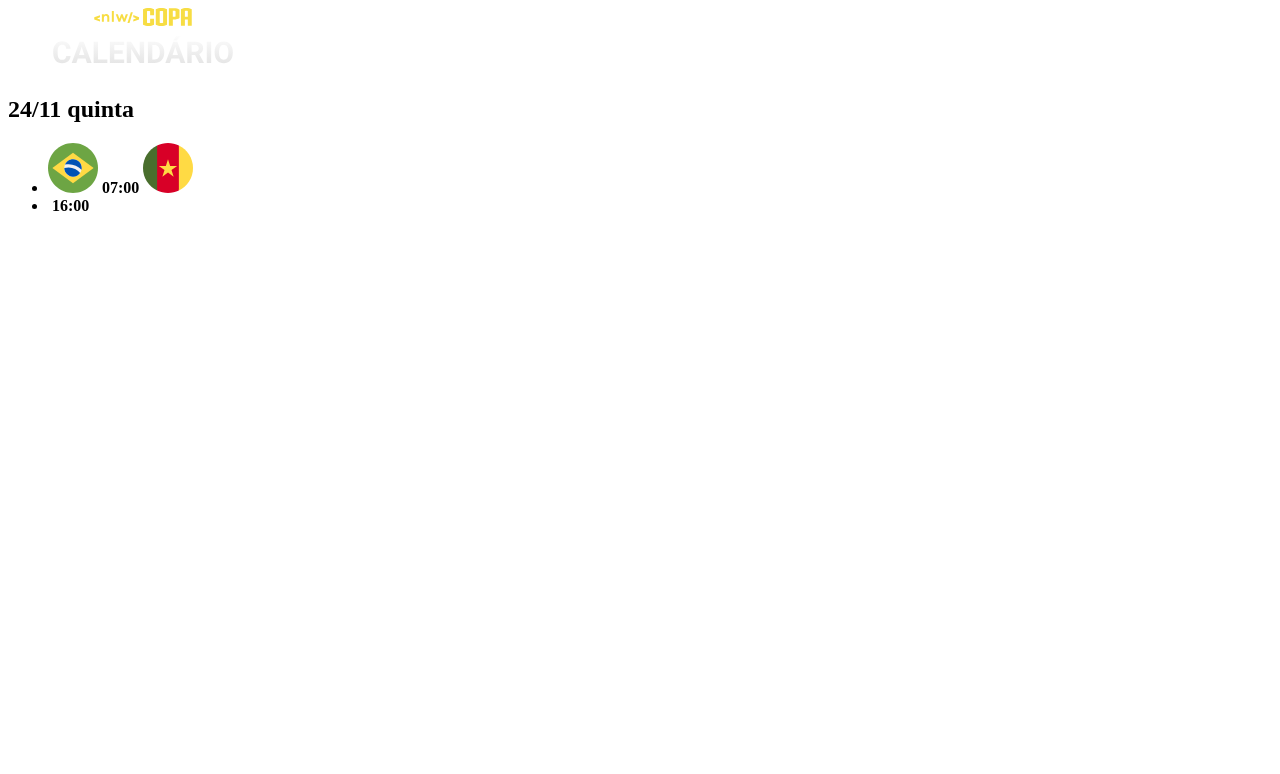
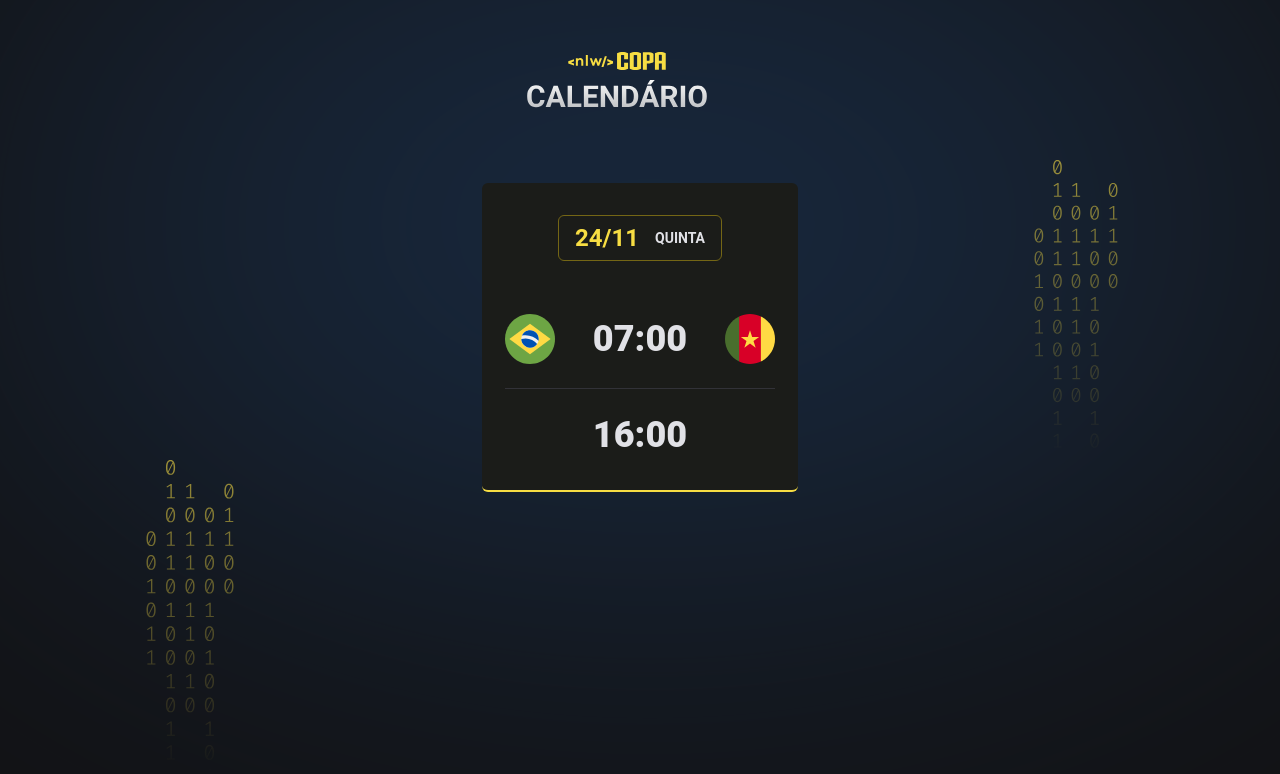
Before and after one commit to jvlimadev/nlw-copa, a plain HTML site: page nlw_copa/index.html in a window 1280 px wide. Drawn offline with Linux system fonts and the light colour scheme; a web font is replaced by a local one.

Commit message:
creating css

```diff
--- a/nlw_copa/index.html
+++ b/nlw_copa/index.html
@@ -1,9 +1,15 @@
 <!DOCTYPE html>
 <html lang="pt-br">
 <head>
+    <link href="https: //fonts.googleapis.com/css2? family= Roboto:wght@700;900 & display=swap" rel="stylesheet">
+
     <meta charset="UTF-8">
-    <meta http-equiv="X-UA-Compatible" content="IE=edge">
     <meta name="viewport" content="width=device-width, initial-scale=1.0">
+
+    <link rel="preconnect" href="https://fonts.googleapis.com">
+    <link rel="preconnect" href="https://fonts.gstatic.com" crossorigin>
+    <link rel="stylesheet" href="style.css">
+
     <title>Meu Site</title>
 </head>
 <body>
@@ -13,7 +19,7 @@
             <img src="assets/logo.svg" alt="logo-copa">
         </header>
         <main id="cards">
-            <div class="cards">
+            <div class="card">
                 <h2>24/11 <span>quinta</span></h2>
 
                 <ul>
@@ -32,5 +38,6 @@
             </div>
         </main>
    </div>
+
 </body>
 </html>
--- /dev/null
+++ b/nlw_copa/style.css
@@ -0,0 +1,87 @@
+* {
+  margin: 0;
+  padding: 0;
+}
+
+ul {
+  list-style: none;
+}
+
+body {
+  background-color: #121214;
+  background-image: url(./assets/bg.svg);
+  background-position-x: center;
+  background-position-y: 55%;
+}
+
+body * {
+  font-family: "Roboto", sans-serif;
+}
+
+#app {
+  margin: 52px auto;
+  width: fit-content;
+}
+
+header {
+  margin-bottom: 63px;
+}
+
+.card {
+  padding: 32px 23px;
+  text-align: center;
+
+  background-color: #1b1c19;
+  border-bottom: 2px solid #f7dd43;
+  border-radius: 6px;
+}
+
+.card h2 {
+  border: 1px solid #746615;
+  border-radius: 6px;
+  padding: 8px 16px;
+
+  display: flex;
+  align-items: center;
+  gap: 16px;
+  justify-content: center;
+
+  margin-bottom: 53px;
+  margin-inline: auto;
+  width: fit-content;
+
+  color: #f7dd43;
+}
+
+.card h2 span {
+  color: #e1e1e6;
+  font-size: 14px;
+  text-transform: uppercase;
+}
+
+.card ul {
+  display: flex;
+  flex-direction: column;
+  gap: 24px;
+
+  width: 270px;
+}
+
+.card ul li {
+  display: flex;
+  align-items: center;
+  justify-content: space-between;
+}
+
+.card ul li + li {
+  padding-top: 24px;
+  border-top: 1px solid #323238;
+}
+
+.card ul li strong {
+  color: #e1e1e6;
+
+  font-size: 36px;
+  font-weight: 900;
+  line-height: 125%;
+}
```
Also changed, not shown: nlw_copa/assets/bg.svg (added).
